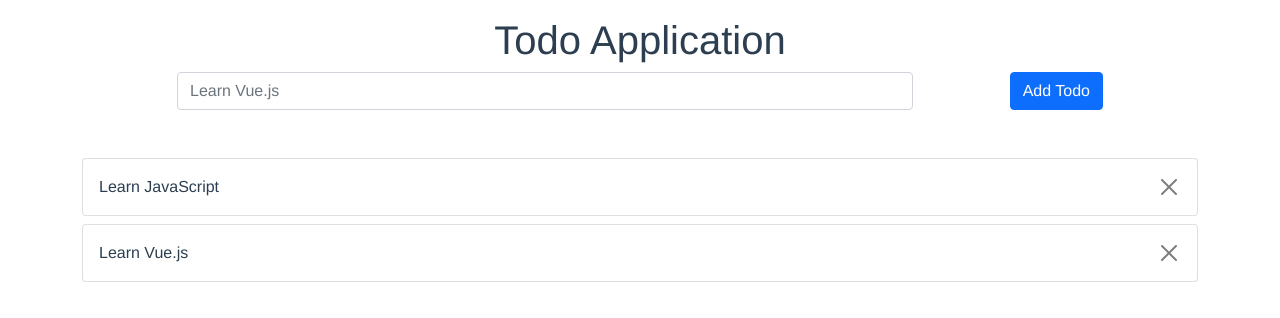
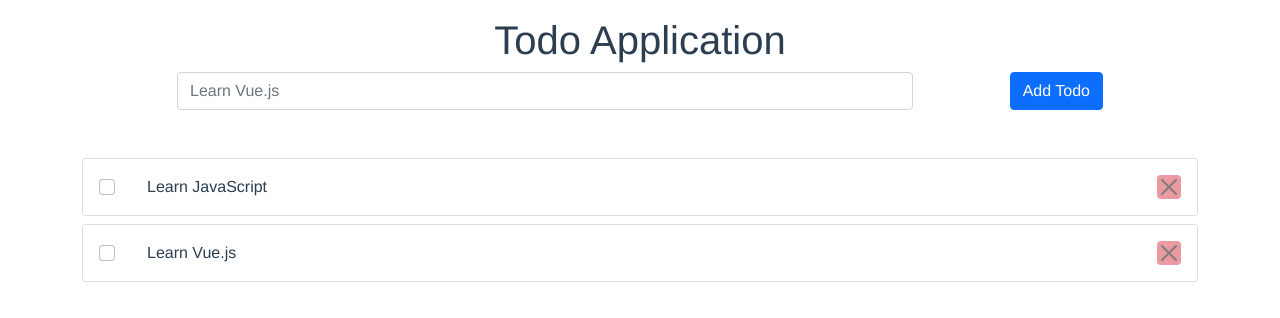
Before and after one commit to snzhr/todo-app, a Vue app: page / in a window 1280 px wide. Shown: the top 318 px of the page. Built offline with nearby package versions, Linux system fonts and the light colour scheme.

Commit message:
todo completed feature added

```diff
--- a/src/App.vue
+++ b/src/App.vue
@@ -17,8 +17,8 @@ export default {
   data(){
     return{
       todos:[
-        {id:1, title: 'Learn JavaScript'},
-        {id:2, title: 'Learn Vue.js'}
+        {id:1, title: 'Learn JavaScript', isDone: false},
+        {id:2, title: 'Learn Vue.js', isDone: false}
       ]
     }
   },
@@ -29,7 +29,8 @@ export default {
       } else {
         todo.id = 1;
         }
-      this.todos.push(todo)
+      todo.isDone = false
+    this.todos.push(todo)
 
     },
     removeItem(todo){
--- a/src/components/TodoList.vue
+++ b/src/components/TodoList.vue
@@ -1,9 +1,10 @@
 <template>
   <div class="card d-flex flex-row align-items-center mb-2" v-for="todo in todoItems" :key="todo.id">
+  <input class="form-check-input mx-3 mb-1" type="checkbox" @change="checkDone(todo)">
   <div class="card-body">
-   <span class="card-title">{{todo.title}}</span>
+   <span class="card-title" :class="{doneItem:todo.isDone}" :data-status="todo.isDone">{{todo.title}}</span>
   </div>
-  <button type="button" @click="$emit('delete', todo)" class="btn-close mx-3" aria-label="Close"></button>
+  <button type="button" @click="$emit('delete', todo)" class="btn-close bg-danger rounded mx-3" aria-label="Close"></button>
 </div>
 </template>
 
@@ -14,10 +15,24 @@ export default {
             type: Array,
             required: true
         }
+    },
+    methods:{
+        checkDone(post){
+           if (post.isDone === false) {
+           post.isDone = true;
+           } else {
+           post.isDone = false;
+           }
+        }
     }
 }
 </script>
 
 <style>
-
+.doneItem{
+    text-decoration: line-through;
+}
+.form-check-input{
+    cursor: pointer;
+}
 </style>
```
